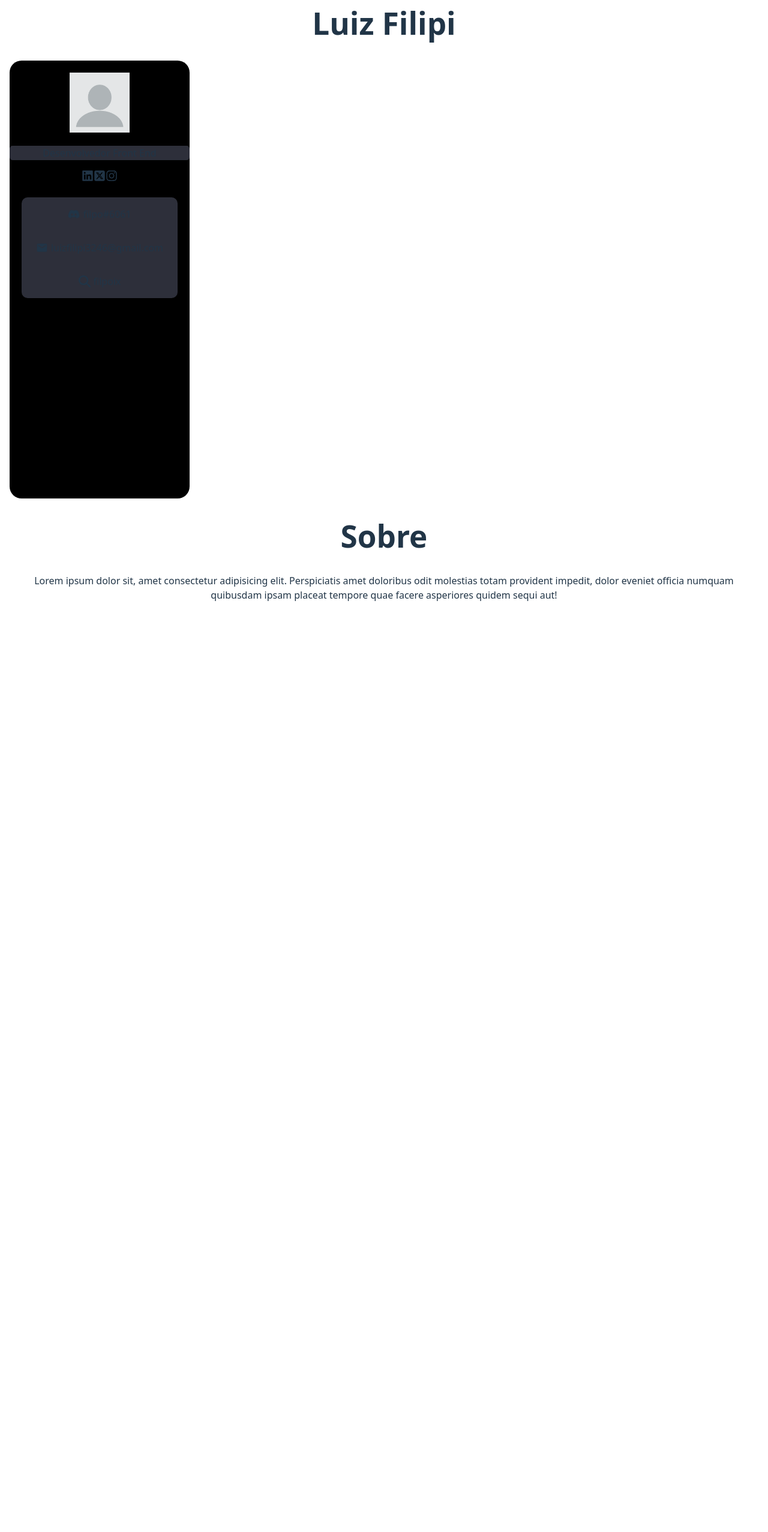
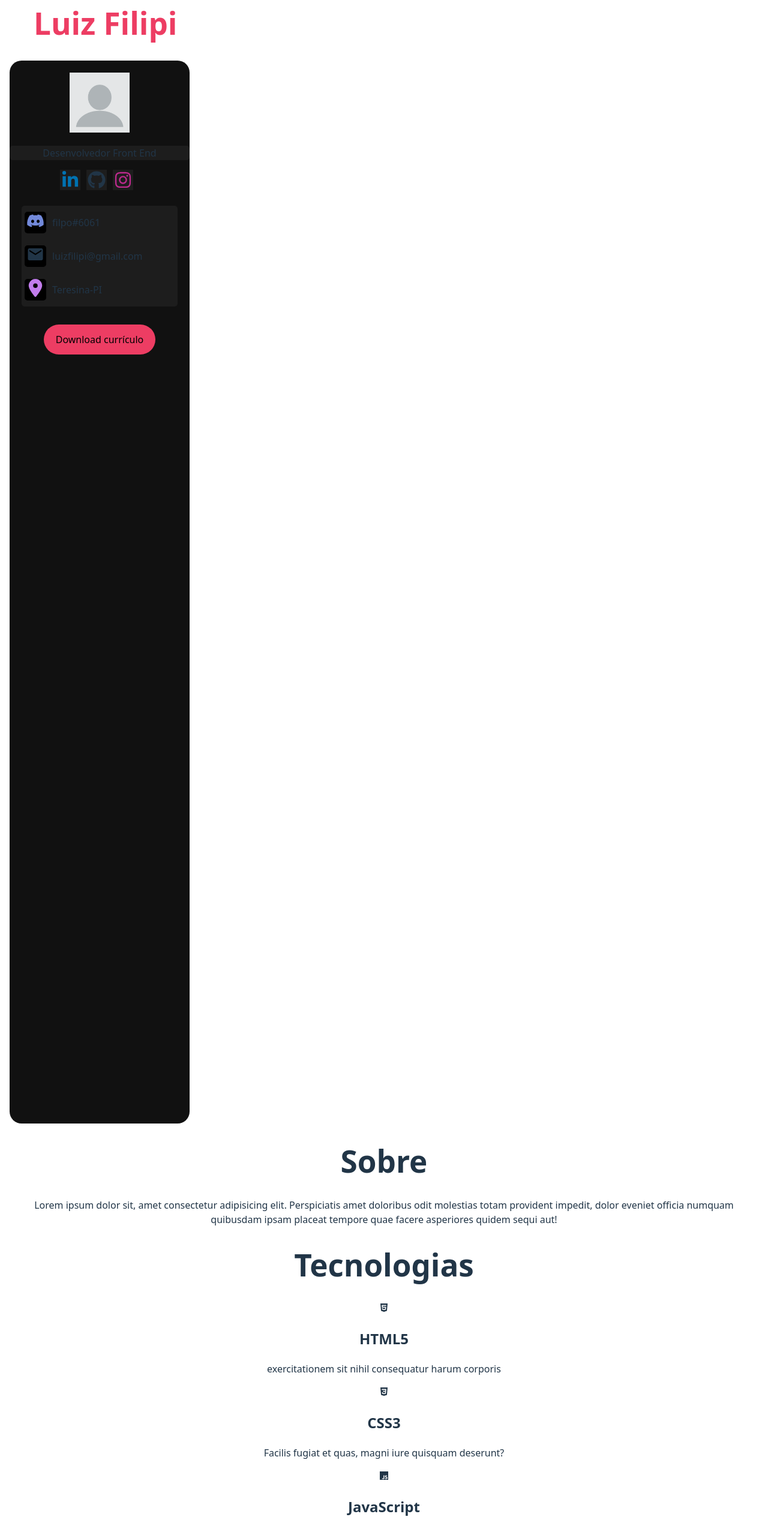
Before and after one commit to FiLpoix/curriculo, a React (Vite) app: page / in a window 1280 px wide. Shown: the part 40-2594 px from the top of the page at 60% size. Before the commit the page ends 1044 px from the top, so only its background shows below. Built offline with nearby package versions, Linux system fonts and the light colour scheme.

Commit message:
feat: Add about

```diff
--- a/src/App.css
+++ b/src/App.css
@@ -10,18 +10,58 @@
   text-align: center;
 }
 
+.nameTitle{
+  text-align: start;
+  color: #ed3d63;
+  margin-left: 40px;
+}
 
 .sidebarContainer{
-  background-color: #000;
+  background-color: #111111;
   padding-top: 20px;
   height: 100%;
   width: 300px;
   border-radius: 20px;
 }
 
+.iconLink{
+  display: inline-flex;
+  margin-right: 10px;
+  background-color: #1d1d1d;
+}
+
 .Icon{
-  width: 20px;
-  height: 20px;
+  width: 30px;
+  height: 30px;
+}
+
+.linkedin, .icon{
+  color: #0072b1;
+  padding: 2px;
+}
+
+.github{
+  padding: 2px;
+}
+
+.instagram, .icon{
+  color: #bc2a8d;
+  padding: 2px;
+}
+
+.discord, .icon{
+  color: #7289da;
+}
+
+.loc{
+  color: #c17ceb;
+}
+
+.iconBg{
+  background-color: #000;
+  padding-left: 3px;
+  padding-right: 3px;
+  border-radius: 5px;
 }
 
 .profile{
@@ -30,18 +70,27 @@
 }
 
 .socialText{
-  background-color: #2D2F3A;
+  background-color: #1d1d1d;
   border-radius: 5px;
 }
 
 .contactContainer{
   margin: 20px;
-  background-color: #2D2F3A;
-  border-radius: 10px;
+  background-color: #1d1d1d;
+  border-radius: 5px;
+  text-align: start;
 }
 
 .iconText{
   display: inline-flex;
   align-items: center;
-  gap: 5px;
+  gap: 10px;
+  margin-left: 5px;
 }
+
+.downloadBtn{
+  border-radius: 25px;
+  background-color: #ed3d63;
+  margin-top: 10px;
+  height: 50px;
+}
--- a/src/App.jsx
+++ b/src/App.jsx
@@ -5,7 +5,7 @@ import About from './components/About'
 function App() {
   return (
     <div className='curriculumContainer'>
-      <h1>Luiz Filipi</h1>
+      <h1 className='nameTitle'>Luiz Filipi</h1>
 
       <Sidebar />
       <About />
--- a/src/components/About.jsx
+++ b/src/components/About.jsx
@@ -1,11 +1,59 @@
+import { FaHtml5, FaNodeJs, FaReact } from "react-icons/fa";
+import { IoLogoCss3, IoLogoJavascript } from "react-icons/io5";
+import { DiMysql } from "react-icons/di";
+
+
 const About = () => {
-    return(
+  return (
     <div>
+      <div className='about'>
         <h1>Sobre</h1>
-        <p>Lorem ipsum dolor sit, amet consectetur adipisicing elit. Perspiciatis amet doloribus odit molestias totam provident impedit, dolor eveniet officia numquam quibusdam ipsam placeat tempore quae facere asperiores quidem sequi aut!</p>
+        <p>
+          Lorem ipsum dolor sit, amet consectetur adipisicing elit. Perspiciatis
+          amet doloribus odit molestias totam provident impedit, dolor eveniet
+          officia numquam quibusdam ipsam placeat tempore quae facere asperiores
+          quidem sequi aut!
+        </p>
+      </div>
+      <div className='tech'>
+        <h1>Tecnologias</h1>
+        <div className='card'>
+        <FaHtml5 className="aboutIcon" />
+          <h2>HTML5</h2>
+          <p>exercitationem sit nihil consequatur harum corporis</p>
+        </div>
+        <div className='card'>
+          <IoLogoCss3 className="aboutIcon" />
+          <h2>CSS3</h2>
+          <p>Facilis fugiat et quas, magni iure quisquam deserunt?</p>
+        </div>
+        <div className='card'>
+          <IoLogoJavascript className="aboutIcon" />
+          <h2>JavaScript</h2>
+          <p>
+            voluptatem rerum nihil corporis, deleniti atque harum aliquam culpa.
+          </p>
+        </div>
+        <div className='card'>
+          <FaNodeJs className="aboutIcon" />
+          <h2>Node.js</h2>
+          <p>cumque, amet ab rerum labore veritatis quos.</p>
+        </div>
+        <div className='card'>
+          <DiMysql className="aboutIcon" />
+          <h2>MySQL</h2>
+          <p>
+            autem, maxime quaerat aliquid amet nesciunt ipsum expedita debitis.
+          </p>
+        </div>
+        <div className='card'>
+          <FaReact className="aboutIcon" />
+          <h2>React</h2>
+          <p>voluptatem, enim consequuntur fugiat maiores tenetur corrupti!</p>
+        </div>
+      </div>
+    </div>
+  );
+};
 
-    </div>
-    )
-}
-
-export default About
+export default About;
--- a/src/components/Sidebar.jsx
+++ b/src/components/Sidebar.jsx
@@ -1,39 +1,54 @@
 import avatar from "../assets/profilePic.webp";
-import { FaInstagram, FaLinkedin, FaDiscord } from "react-icons/fa";
-import { FaSquareXTwitter, FaMagnifyingGlass } from "react-icons/fa6";
+import { FaInstagram, FaLinkedinIn, FaDiscord, FaGithub } from "react-icons/fa";
+import { FaSquareXTwitter, FaLocationDot } from "react-icons/fa6";
 import { MdEmail } from "react-icons/md";
 
 const Sidebar = () => {
   return (
     <div className="sidebarContainer">
-      <img src={avatar} className="profile" />
-
-      <div className="socialMediaContainer">
+      <div>
+        <img src={avatar} className="profile" />
         <div className="socialText">
           <p>Desenvolvedor Front End</p>
         </div>
+      </div>
 
-        <FaLinkedin className="linkedin Icon" />
-        <FaSquareXTwitter className="xwitter Icon" />
-        <FaInstagram className="instagram Icon" />
+      <div className="socialMediaContainer">
+        <div className="iconLink">
+          <FaLinkedinIn className="linkedin Icon" />
+        </div>
+        <div className="iconLink">
+          <FaGithub className="github Icon" />
+        </div>
+        <div className="iconLink">
+          <FaInstagram className="instagram Icon" />
+        </div>
       </div>
 
       <div className="contactContainer">
-        <div className='iconText'>
-        <FaDiscord className="discord Icon" />
-        <p>filpo#6061 </p>
+        <div className="iconText">
+          <div className="iconBg">
+            <FaDiscord className="discord Icon" />
+          </div>
+          <p>filpo#6061 </p>
         </div>
 
-        <div className='iconText'>
-        <MdEmail className="email Icon" />
-        <p>luizfilipi3246@gmail.com </p>
+        <div className="iconText">
+          <div className="iconBg">
+            <MdEmail className="email Icon" />
+          </div>
+          <p>luizfilipi@gmail.com </p>
         </div>
 
-        <div className='iconText'>
-        <FaMagnifyingGlass className="search Icon" />
-        <p>filpoix </p>
+        <div className="iconText">
+          <div className="iconBg">
+            <FaLocationDot className="loc Icon" />
+          </div>
+          <p>Teresina-PI </p>
         </div>
       </div>
+
+      <button className="downloadBtn">Download currículo</button>
     </div>
   );
 };
```
